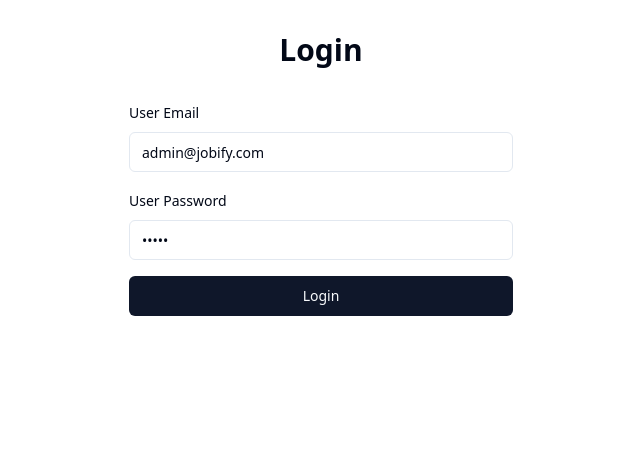
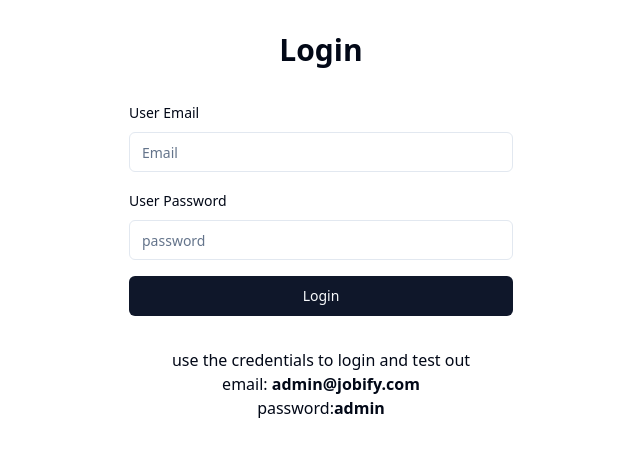
Before and after one commit to habib-N19/Jobify, a React (Vite) app: page /login in a window 1280 px wide. Shown: the top 452 px of the page, without its empty margins (319-959 px from the left). Built offline with nearby package versions, Linux system fonts and the light colour scheme.

Commit message:
removed default values from login

```diff
--- a/src/pages/auth/Login.tsx
+++ b/src/pages/auth/Login.tsx
@@ -24,8 +24,8 @@ export default function Login() {
     const loginForm = useForm<z.infer<typeof loginFormSchema>>({
         resolver: zodResolver(loginFormSchema),
         defaultValues: {
-            email: "admin@jobify.com",
-            password: "admin"
+            email: "",
+            password: ""
         }
     })
     const onSubmit = async (values: z.infer<typeof loginFormSchema>) => {
@@ -89,7 +89,20 @@ export default function Login() {
         </FormProvider>
 
 
+        <div className="text-center">
+            <p>use the credentials to login and test out</p>
+            <p>email: <strong>
+                admin@jobify.com
+            </strong>
+            </p>
+            <p>password:
+                <strong>
+                    admin
+                </strong>
+            </p>
 
+
+        </div>
     </div>
     )
 }
```
